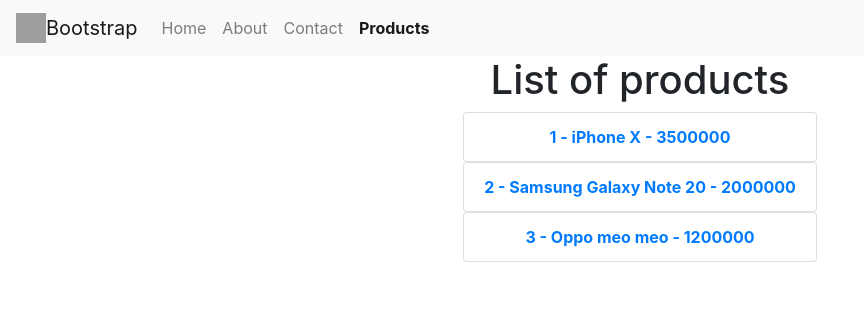
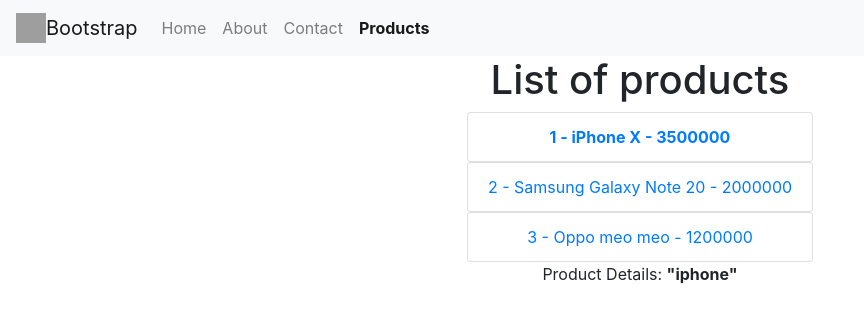
Before and after one commit to haianh30198/react-router, a React (Create React App) app: page /products/iphone in a window 1280 px wide. Shown: the top 322 px of the page, without its empty margins (0-864 px from the left). Built offline with nearby package versions, Linux system fonts and the light colour scheme; grey boxes are pictures that could not be loaded.

Commit message:
Bai 77 | Doi Tuong Match P2

```diff
--- /dev/null
+++ b/src/components/Product.js
@@ -0,0 +1,16 @@
+import React, { Component } from "react";
+
+class Product extends Component {
+    render() {
+        var { match } = this.props;
+        var slug = match.params.slug;
+
+        return (
+            <div>
+                Product Details: <b>"{slug}"</b>
+            </div>
+        );
+    }
+}
+
+export default Product;
--- a/src/components/Products.js
+++ b/src/components/Products.js
@@ -1,32 +1,36 @@
 import React, { Component } from "react";
-import { NavLink } from "react-router-dom";
+import { NavLink, Route } from "react-router-dom";
+import product from "./Product";
 
 class Products extends Component {
     render() {
         var products = [
             {
                 id: 1,
+                slug: "iphone",
                 name: "iPhone X",
                 price: 3500000,
             },
             {
                 id: 2,
+                slug: "samsung",
                 name: "Samsung Galaxy Note 20",
                 price: 2000000,
             },
             {
                 id: 3,
+                slug: "oppo",
                 name: "Oppo meo meo",
                 price: 1200000,
             },
         ];
 
         var { match } = this.props;
-        console.log(match);
+        var url = match.url;
 
         var result = products.map((product, index) => {
             return (
-                <NavLink to="" key={index}>
+                <NavLink to={`${url}/${product.slug}`} key={index}>
                     <li className="list-group-item">
                         {product.id} - {product.name} - {product.price}
                     </li>
@@ -40,6 +44,9 @@ class Products extends Component {
                 <div className="row justify-content-center">
                     <ul className="list-group">{result}</ul>
                 </div>
+                <div className="row justify-content-center">
+                    <Route path="/products/:slug" component={product} />
+                </div>
             </div>
         );
     }
```
